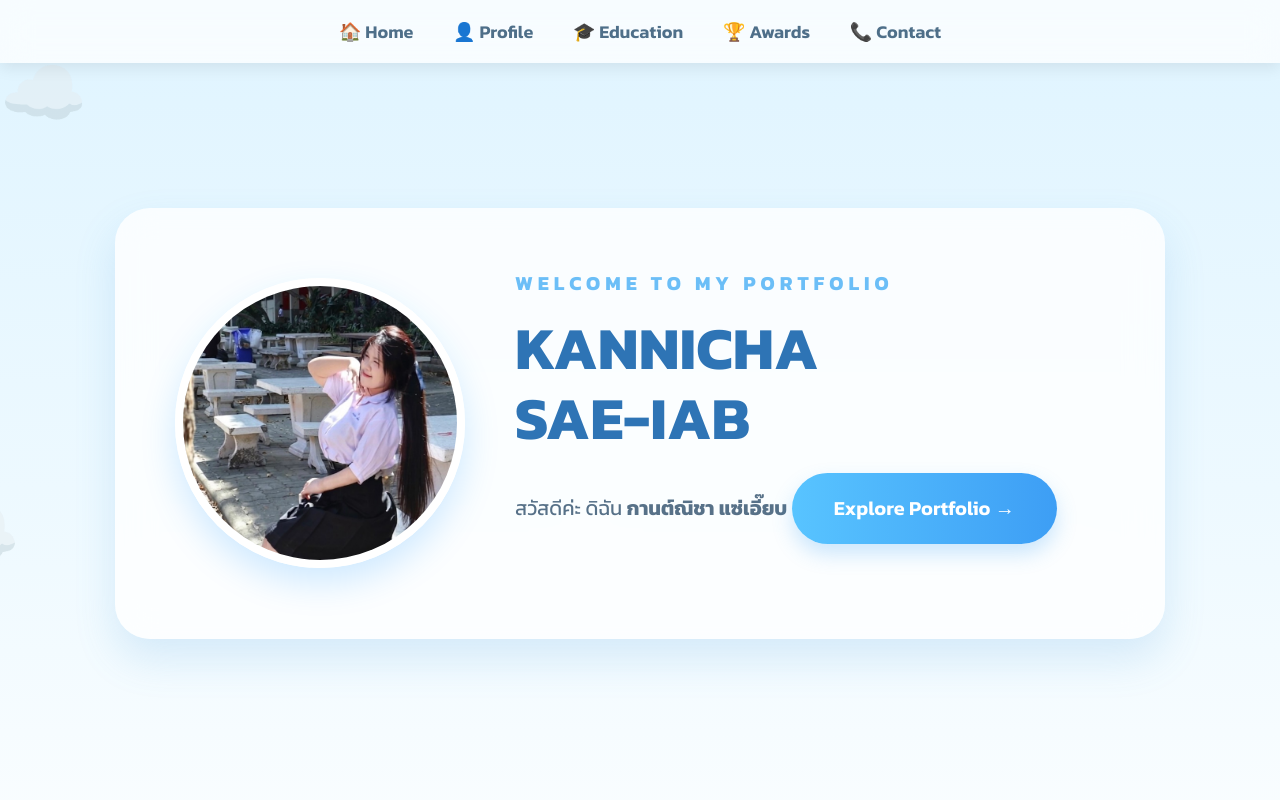
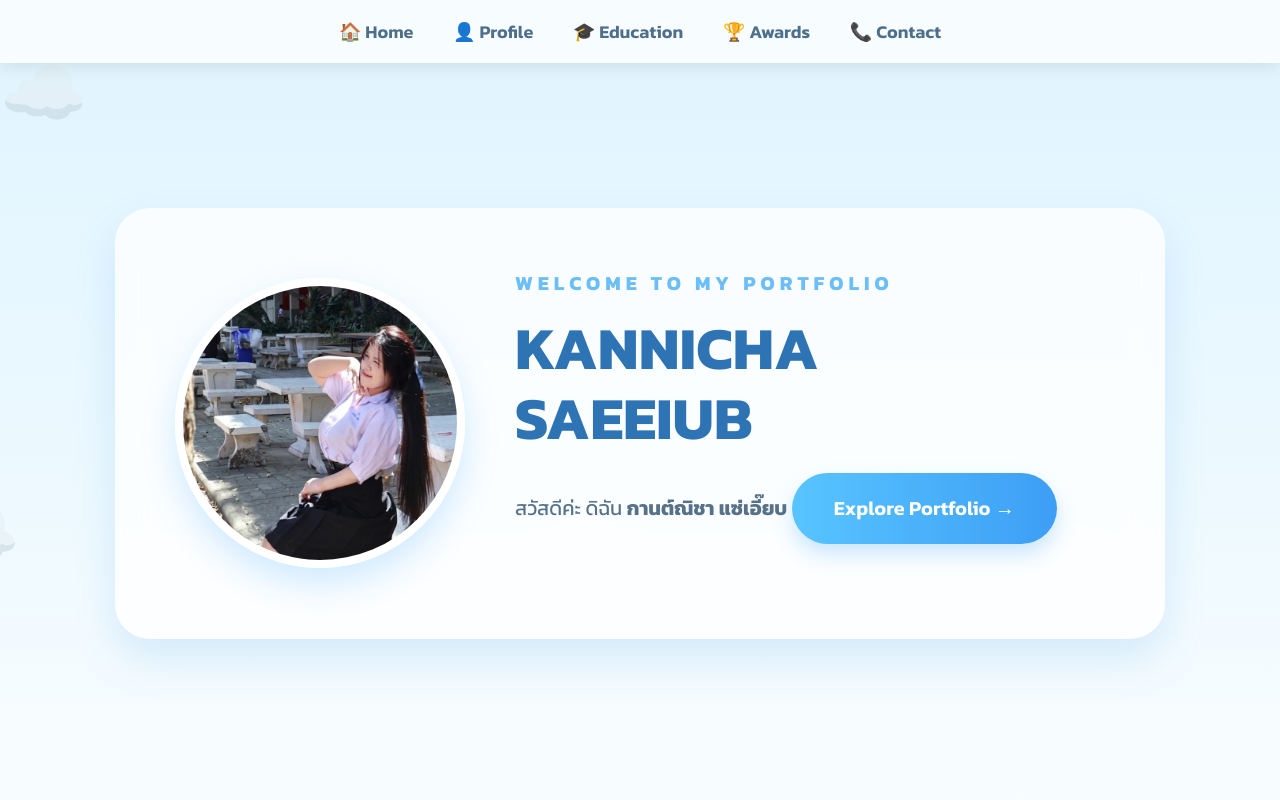
Before and after one commit to 14593-lang/portfolio, a plain HTML site: page index.html in a window 1280 px wide. Shown: the top 800 px of the page. Drawn offline with Linux system fonts and the light colour scheme.

Commit message:
Update index.html

```diff
--- a/index.html
+++ b/index.html
@@ -414,7 +414,7 @@ line-height:50px;
 <h1>
 
 KANNICHA<br>
-SAE-IAB
+SAEEIUB
 
 </h1>
 
```
